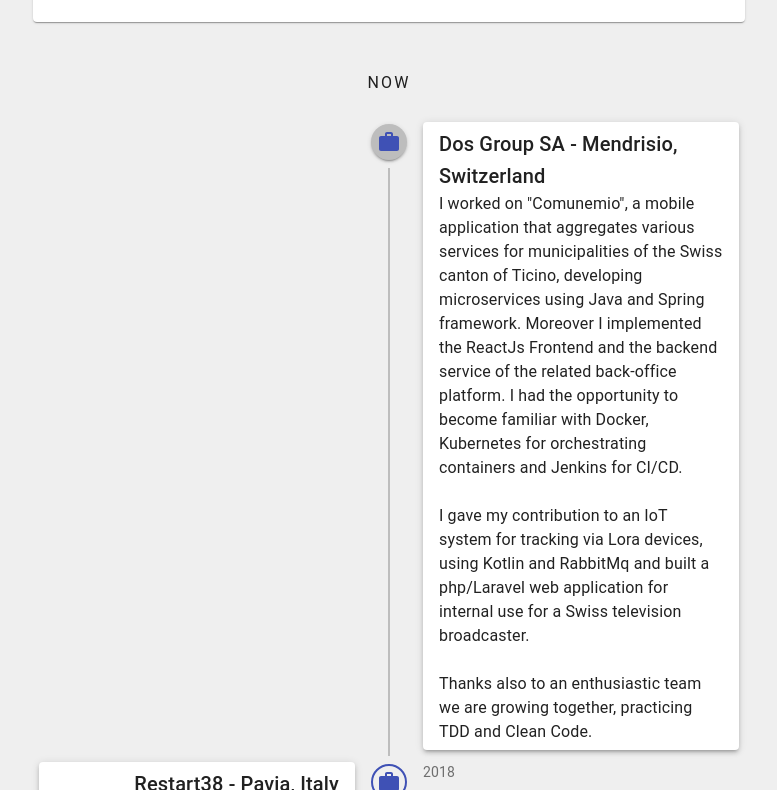
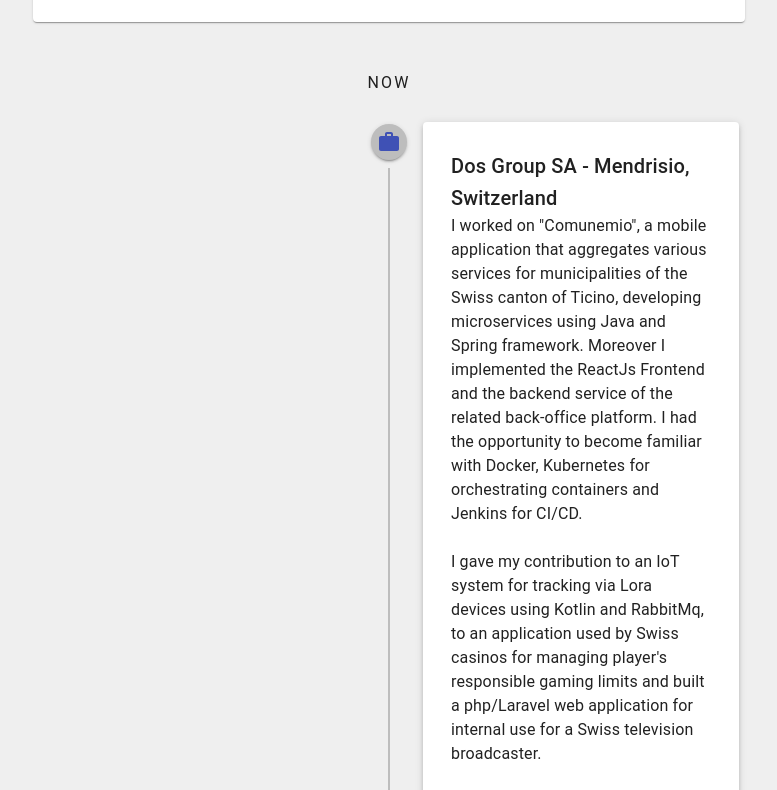
Before and after one commit to mircoporetti/mircoporetti.github.io, a React (Create React App) app: page / in a window 1280 px wide. Shown: the part 1090-1880 px from the top of the page, without its empty margins (251-1028 px from the left). Built offline with nearby package versions, Linux system fonts and the light colour scheme.

Commit message:
Timeline padding and some change in job descriptions

```diff
--- a/src/Home/Timeline/MaterialTimeline.tsx
+++ b/src/Home/Timeline/MaterialTimeline.tsx
@@ -15,7 +15,7 @@
 
 const useStyles = makeStyles((theme) => ({
     paper: {
-        padding: '6px 16px',
+        padding: '2em',
     },
     secondaryTail: {
         backgroundColor: 'green',
@@ -45,7 +45,7 @@
                             I worked on "Comunemio", a mobile application that aggregates various services for municipalities of the Swiss canton of Ticino, developing microservices using Java and Spring framework. Moreover I implemented the ReactJs Frontend and the backend service of the related back-office platform.
                             I had the opportunity to become familiar with Docker, Kubernetes for orchestrating containers and Jenkins for CI/CD.
                             <br/><br/>
-                            I gave my contribution to an IoT system for tracking via Lora devices, using Kotlin and RabbitMq and built a php/Laravel web application for internal use for a Swiss television broadcaster.
+                            I gave my contribution to an IoT system for tracking via Lora devices using Kotlin and RabbitMq, to an application used by Swiss casinos for managing player's responsible gaming limits and built a php/Laravel web application for internal use for a Swiss television broadcaster.
                             <br/><br/>
                             Thanks also to an enthusiastic team we are growing together, practicing TDD and Clean Code.
                         </Typography>
```
